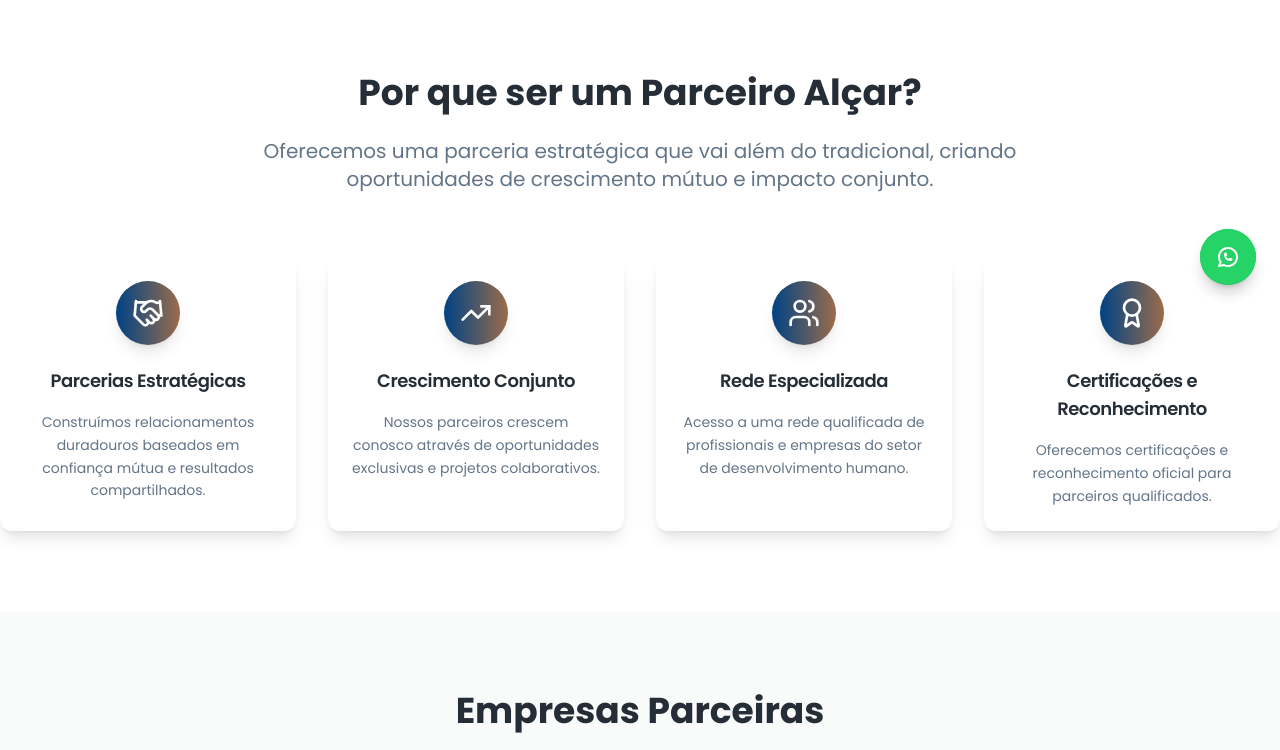
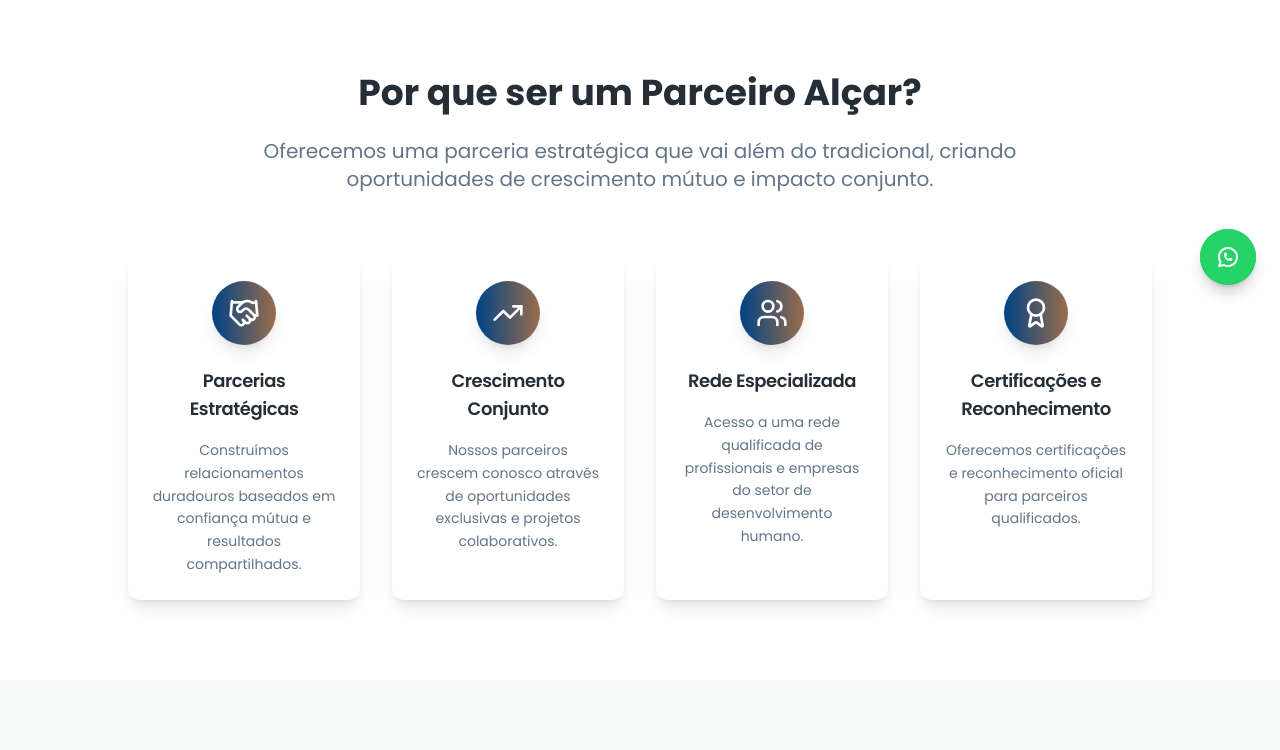
Before and after one commit to zKaminise/alcar-humana-digital, a React (Vite) app: page /parceiros in a window 1280 px wide. Shown: the part 491-1241 px from the top of the page. Built offline with nearby package versions, Linux system fonts and the light colour scheme.

Commit message:
Adjust "Parceiros" page cards
Adjusted the cards in the "Por que ser um Parceiro Alçar?" section of the "Parceiros" page to have a distance from the page border, similar to the provided print.

```diff
--- a/src/pages/Parceiros.tsx
+++ b/src/pages/Parceiros.tsx
@@ -91,7 +91,8 @@ const Parceiros = () => {
               </p>
             </div>
 
-            <div className="grid grid-cols-1 md:grid-cols-2 lg:grid-cols-4 gap-8">
+            <div className="max-w-5xl mx-auto">
+              <div className="grid grid-cols-1 md:grid-cols-2 lg:grid-cols-4 gap-8">
               {benefits.map((benefit, index) => {
                 const IconComponent = benefit.icon;
                 return (
@@ -115,6 +116,7 @@ const Parceiros = () => {
                   </Card>
                 );
               })}
+              </div>
             </div>
           </div>
         </section>
```
